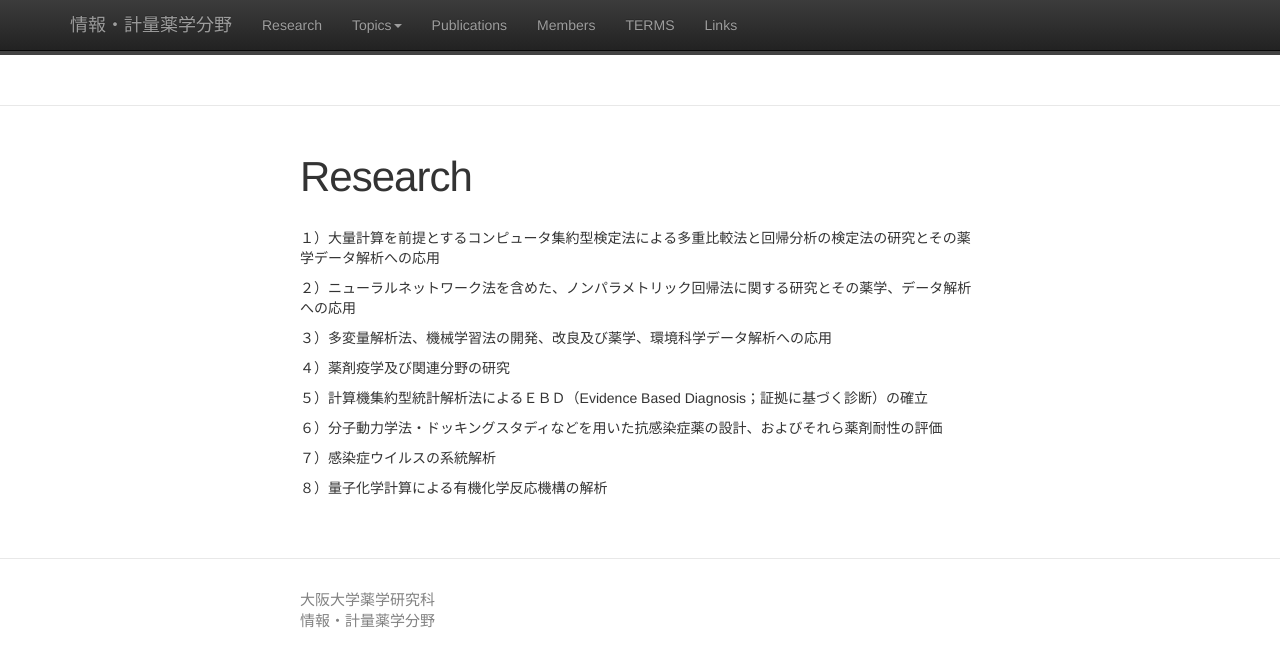
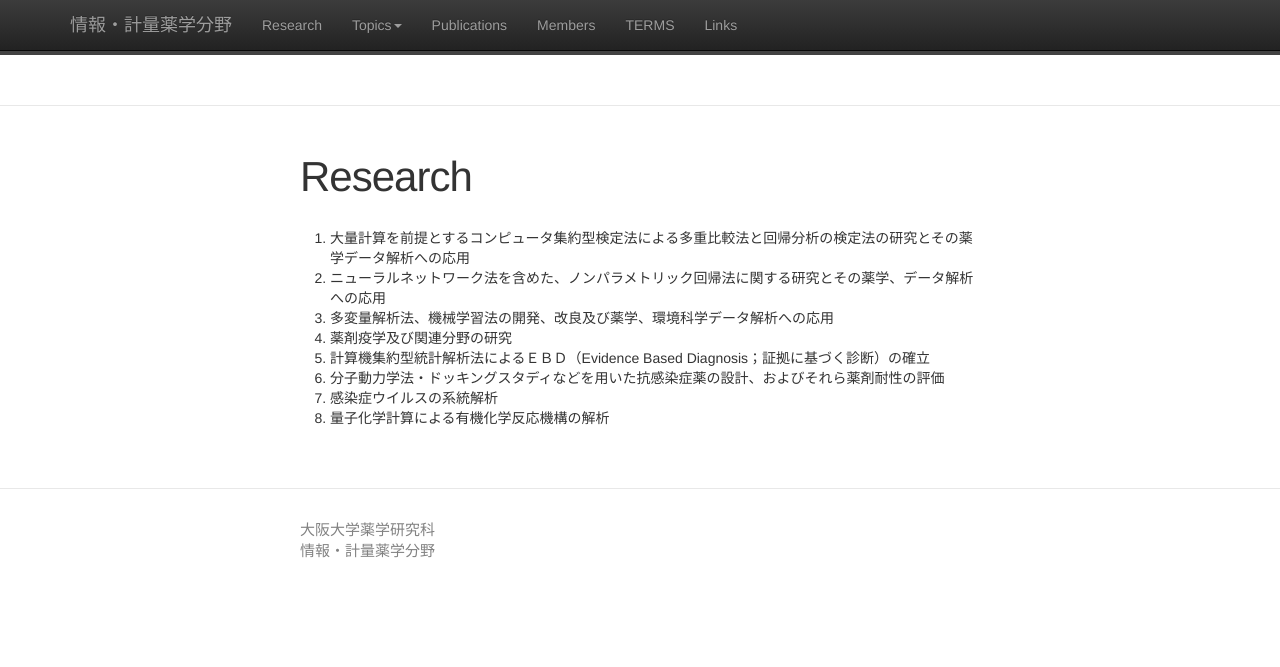
Before and after one commit to Pharmacometrics/Pharmacometrics.github.io, a Jekyll site: the page built from research.md, in a window 1280 px wide. Shown: the top 667 px of the page. Built offline with Jekyll 4.4.1, drawn with Linux system fonts in a browser that asks for light colours; nearby versions of some CDN libraries.

Commit message:
fix reserch.md markup

```diff
--- a/research.md
+++ b/research.md
@@ -3,18 +3,11 @@ layout: page
 title: Research
 ---
 
- １）大量計算を前提とするコンピュータ集約型検定法による多重比較法と回帰分析の検定法の研究とその薬学データ解析への応用
-
- ２）ニューラルネットワーク法を含めた、ノンパラメトリック回帰法に関する研究とその薬学、データ解析への応用
-
- ３）多変量解析法、機械学習法の開発、改良及び薬学、環境科学データ解析への応用
-
- ４）薬剤疫学及び関連分野の研究
-
- ５）計算機集約型統計解析法によるＥＢＤ（Evidence Based Diagnosis；証拠に基づく診断）の確立
-
- ６）分子動力学法・ドッキングスタディなどを用いた抗感染症薬の設計、およびそれら薬剤耐性の評価
-
- ７）感染症ウイルスの系統解析
-
- ８）量子化学計算による有機化学反応機構の解析
+1. 大量計算を前提とするコンピュータ集約型検定法による多重比較法と回帰分析の検定法の研究とその薬学データ解析への応用
+2. ニューラルネットワーク法を含めた、ノンパラメトリック回帰法に関する研究とその薬学、データ解析への応用
+3. 多変量解析法、機械学習法の開発、改良及び薬学、環境科学データ解析への応用
+4. 薬剤疫学及び関連分野の研究
+5. 計算機集約型統計解析法によるＥＢＤ（Evidence Based Diagnosis；証拠に基づく診断）の確立
+6. 分子動力学法・ドッキングスタディなどを用いた抗感染症薬の設計、およびそれら薬剤耐性の評価
+7. 感染症ウイルスの系統解析
+8. 量子化学計算による有機化学反応機構の解析
```
